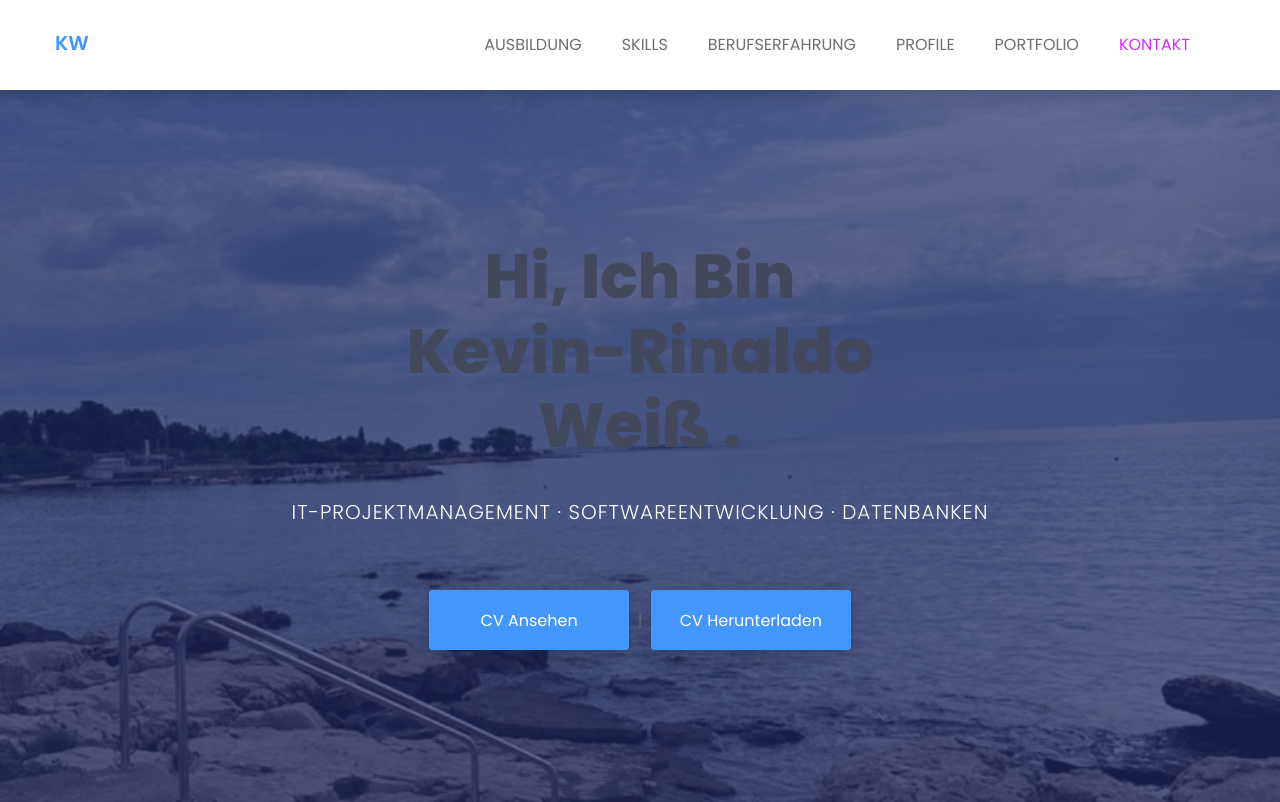
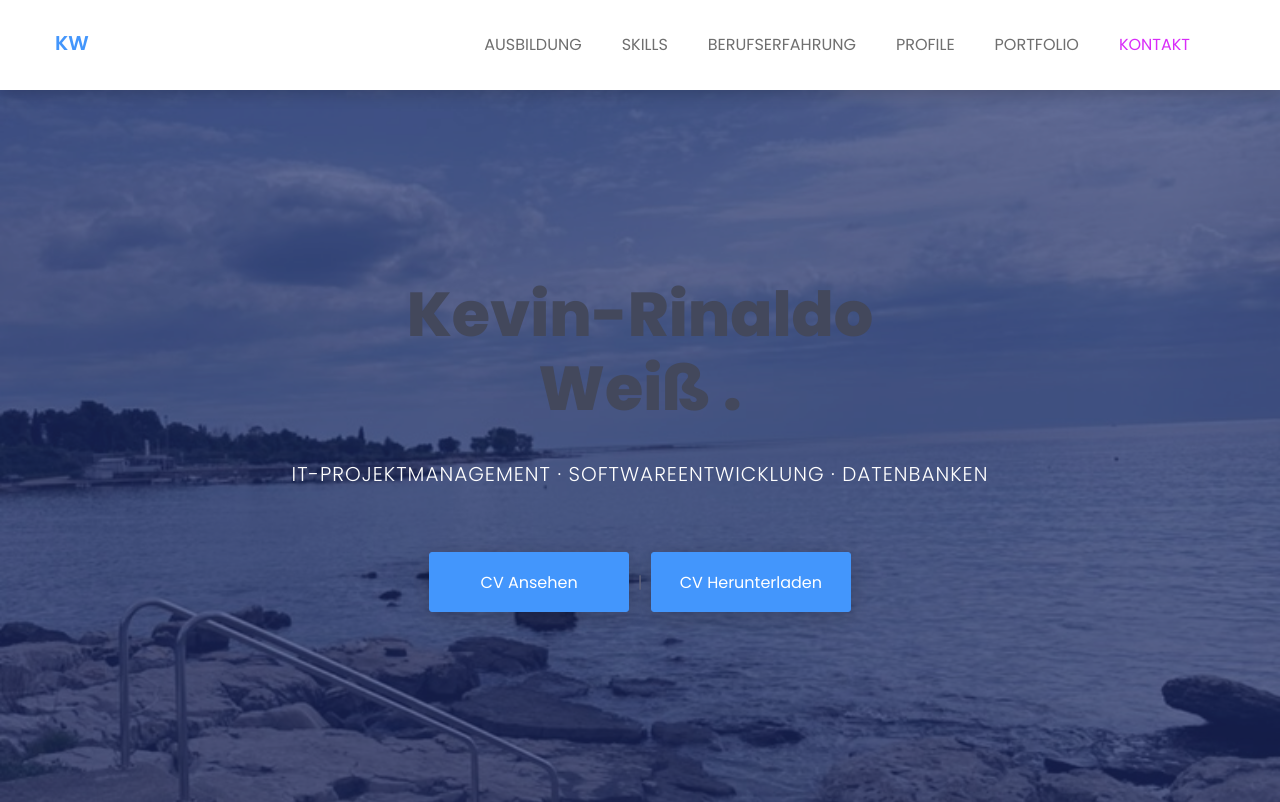
Before and after one commit to KWeissDev/Homepage, a plain HTML site: page index.html in a window 1280 px wide. Shown: the top 802 px of the page. Drawn offline with nearby package versions, Linux system fonts and the light colour scheme.

Commit message:
Update index.html

```diff
--- a/index.html
+++ b/index.html
@@ -143,7 +143,7 @@
 				<div class="row">
 					<div class="col-md-12 text-center">
 						<div class="header-text">
-							<h1>Hi<span>,</span> ich bin<br> Kevin-Rinaldo <br> Weiß <span>.</span></h1>
+							<h1>Kevin-Rinaldo <br> Weiß <span>.</span></h1>
 							<p>IT-Projektmanagement · Softwareentwicklung · Datenbanken</p>
 
 							<div class="cv-buttons" aria-label="Lebenslauf Links">
```
